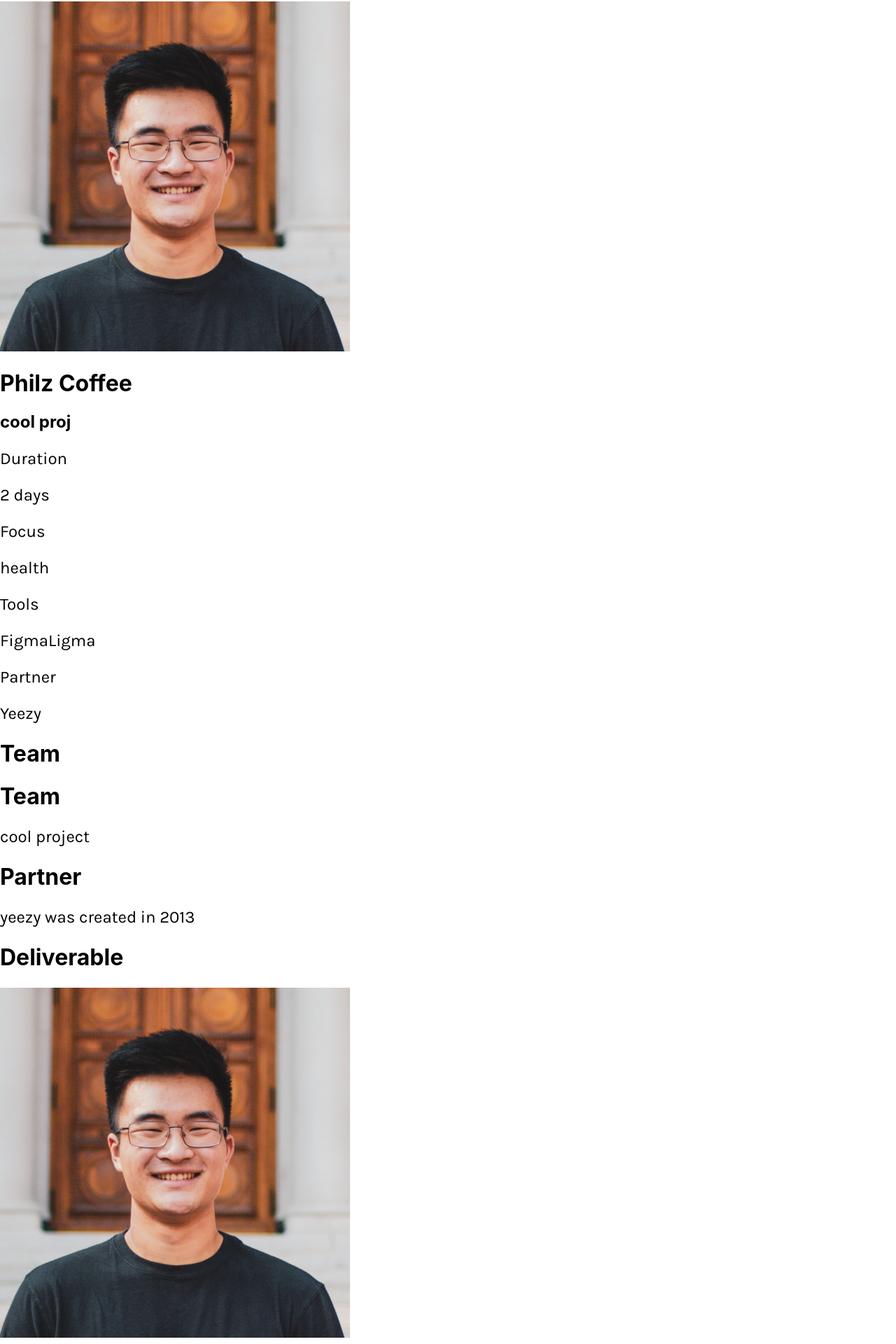
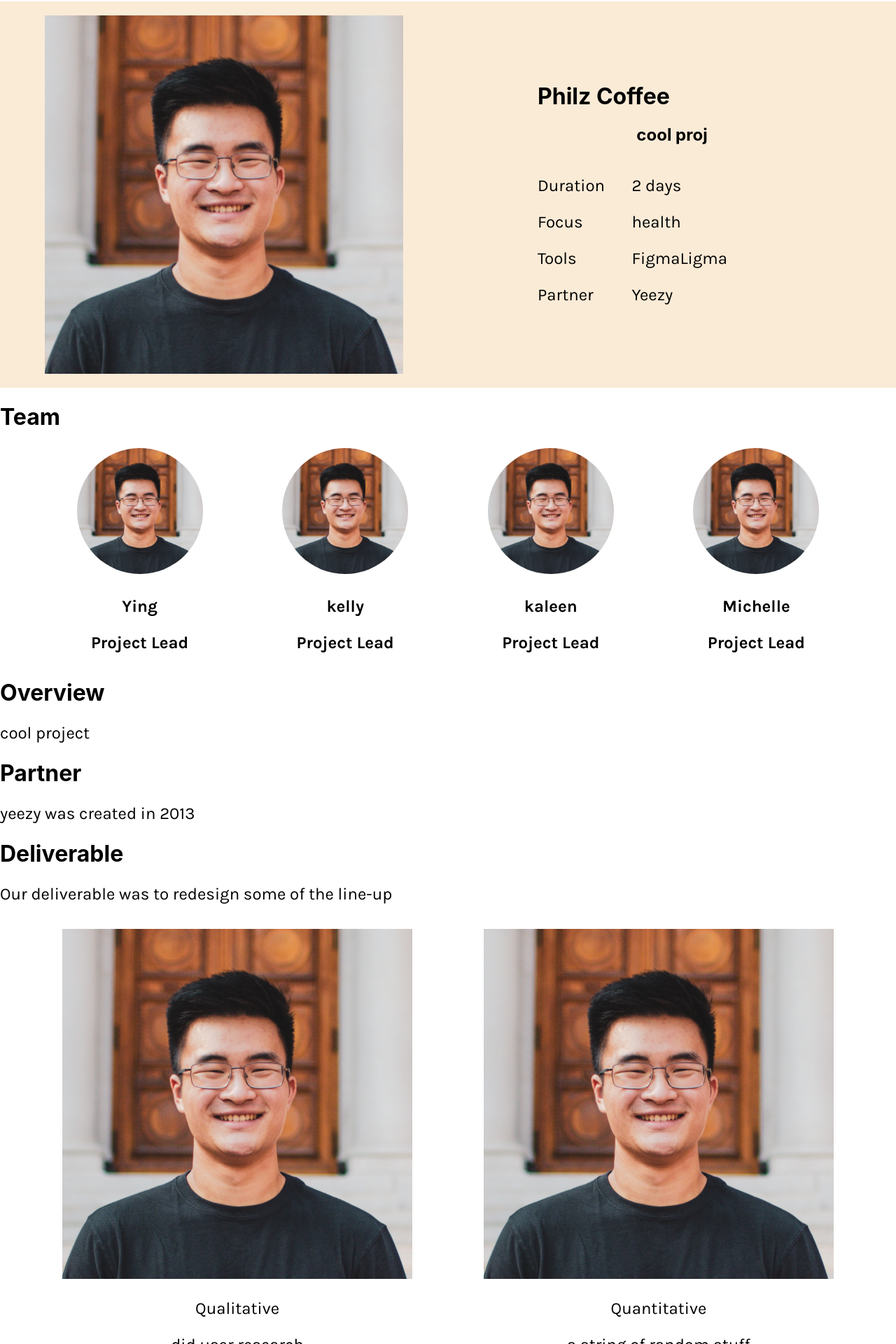
Before and after one commit to pmr99/icbreact, a React (Create React App) app: page /projects/philz in a window 1280 px wide. Shown: the part 89-2009 px from the top of the page at 70% size. Built offline with nearby package versions, Linux system fonts and the light colour scheme.

Commit message:
done with indiv-proj

```diff
--- /dev/null
+++ b/src/components/projectComponents/projtemplate.css
@@ -0,0 +1,132 @@
+
+.proj-header-container {
+    display: flex;
+    flex-wrap: wrap;
+    background-color: antiquewhite;
+    padding-top: 20px;
+    padding-bottom: 20px;
+}
+
+.proj-header-left {
+    width: 50%;
+    padding-left:5%;
+    padding-right: 5%;
+
+}
+
+.proj-header-right {
+    min-width: 300px;
+    margin-left: 5%;
+    width: 30%;
+}
+
+.basic-text {
+    color: black;
+}
+
+.title-text-1 {
+    margin-top: 20px;
+
+}
+
+
+.proj-research-overall-container {
+    display: flex;
+    flex-wrap: wrap;
+    justify-content: space-evenly;
+}
+
+.proj-research-container {
+    margin: 1%;
+
+}
+
+.proj-deliverable-container {
+    display: flex;
+    flex-wrap: wrap;
+    margin: 2%;
+
+}
+
+.proj-deliverable-container-rev {
+    display: flex;
+    flex-wrap: wrap;
+    margin: 2%;
+    flex-direction: row-reverse;
+}
+
+.proj-header-left {
+    width: 40%;
+
+
+}
+
+
+.proj-header-right {
+    margin: auto;
+
+}
+
+
+@media only screen and (max-width: 850px) {
+    .proj-header-left {
+        width: 60%;
+        margin-left: auto;
+        margin-right: auto;
+
+    }
+    .proj-header-right {
+        margin-left: auto;
+        margin-right: auto;
+    }
+    .proj-header-sub-right-container{
+        margin-left: auto;
+        margin-right: auto;
+    }
+    .proj-header-sub-left-container {
+        margin-left: auto;
+        margin-right: auto;
+    }
+    .basic-text {
+        text-align: center;
+    }
+    .title-text-1 {
+        text-align: center;
+    }
+
+    .content-text {
+        text-align: center;
+    }
+
+}
+
+
+
+.proj-header-sub-container {
+    display: flex;
+}
+
+
+.proj-header-sub-right-container {
+    padding-left: 10%;
+
+}
+
+.indiv-member-container {
+    display: flex;
+    justify-content:space-evenly;
+    flex-wrap: wrap;
+
+}
+
+.indiv-member{
+    border-radius: 50%;
+    width: 180px;
+    padding: 4px;
+}
+
+.teamname {
+    font-weight: bold;
+    font-style: normal;
+    text-align: center;
+}
--- a/src/components/projectComponents/projtemplate.js
+++ b/src/components/projectComponents/projtemplate.js
@@ -1,4 +1,4 @@
-
+import "./projtemplate.css"
 
 const Projtemplate = (props) => {
     return (
@@ -6,22 +6,44 @@
             <div className = "proj-header-container">
                 <img className = "proj-header-left" src = {props.img}/>
                 <div className = "proj-header-right">
-                    <h1 > {props.name}</h1>
-                    <h2> {props.subtitle}</h2>
-                    <p> Duration</p>
-                    <p> {props.duration}</p>
-                    <p> Focus</p>
-                    <p> {props.focus}</p>
-                    <p> Tools</p>
-                    <p> {props.tools}</p>
-                    <p> Partner </p>
-                    <p> {props.partner}</p>
+                    <h1 className = "title-text-1"> {props.name}</h1>
+                    <h2 style = {{textAlign : "center"}}> {props.subtitle}</h2>
+                    <div className = "proj-header-sub-container">
+                        <div className = "proj-header-sub-left-container">
+                            <p classname = "basic-text"> Duration</p>
+                            <p classname = "basic-text">  Focus</p>
+                            <p classname = "basic-text"> Tools</p>
+                            <p classname = "basic-text"> Partner </p>
+                        </div>
+                        <div className = "proj-header-sub-right-container">
+                            <p classname = "basic-text"> {props.duration}</p>
+                            <p classname = "basic-text"> {props.focus}</p>
+                            <p classname = "basic-text"> {props.tools}</p>
+                            <p classname = "basic-text"> {props.partner}</p>
+                        </div>
+                    </div>
+
                 </div>
             </div>
             <h1> Team</h1>
+            <div className = "indiv-member-container">
+            {props.team.map( (team)=> {
+                return (
+                    <div>
+                        <img className = "indiv-member" src = {team.pic}/>
+                        <p className = "teamname">{team.name} </p>
+                        <p className = "teamname">{team.role} </p>
+                        </div>
+                )
+
+                }
+            )
+            }
+            </div>
+
             <div className = "proj-team-container">
             </div>
-            <h1> Team</h1>
+            <h1> Overview</h1>
             <p> {props.background}</p>
 
             <h1> Partner </h1>
@@ -33,14 +55,15 @@
             <div className = "proj-research-overall-container">
                 <div className = "proj-research-container">
                     <img src = {props.research1img}/>
-                    <p> {props.research1text}</p>
+                    <p style = {{textAlign: "center"}}> Qualitative </p>
+                    <p style = {{textAlign: "center"}}> {props.research1text}</p>
                 </div>
 
                 <div className = "proj-research-container">
                     <img src = {props.research2img}/>
-                    <p> {props.research2text}</p>
+                    <p style = {{textAlign: "center"}}> Quantitative </p>
+                    <p style = {{textAlign: "center"}}> {props.research2text}</p>
                 </div>
-
 
             </div>
 
@@ -48,24 +71,24 @@
             <div className = "proj-deliverable-container">
                 <img className = "proj-header-left" src = {props.deliverablepic1}/>
                 <div className = "proj-header-right">
-                    <p> {props.deliverablesubtitle1} </p>
-                    <p> {props.deliverablecontent1} </p>
+                    <p className = "content-text"> {props.deliverablesubtitle1} </p>
+                    <p className = "content-text"> {props.deliverablecontent1} </p>
                 </div>
             </div>
 
-            <div className = "proj-deliverable-container">
-                <img className = "proj-header-left" src = {props.deliverablepic2}/>
+            <div className = "proj-deliverable-container-rev">
+            <img className = "proj-header-left" src = {props.deliverablepic2}/>
                 <div className = "proj-header-right">
-                    <p> {props.deliverablesubtitle2} </p>
-                    <p> {props.deliverablecontent2} </p>
+                    <p className = "content-text"> {props.deliverablesubtitle2} </p>
+                    <p className = "content-text"> {props.deliverablecontent2} </p>
                 </div>
             </div>
 
             <div className = "proj-deliverable-container">
                 <img className = "proj-header-left" src = {props.deliverablepic3}/>
                 <div className = "proj-header-right">
-                    <p> {props.deliverablesubtitle3} </p>
-                    <p> {props.deliverablecontent3} </p>
+                    <p className = "content-text"> {props.deliverablesubtitle3} </p>
+                    <p className = "content-text"> {props.deliverablecontent3} </p>
                 </div>
             </div>
         </div>
--- a/src/pages/ourStory.js
+++ b/src/pages/ourStory.js
@@ -31,7 +31,6 @@
 		<PillarIcon image={icbIcon_Environment} label="Environment" ></PillarIcon><PillarIcon/>
 
 
-
 		</div>
 
 
--- a/src/pages/projects/philz.js
+++ b/src/pages/projects/philz.js
@@ -9,8 +9,6 @@
 
 
         <div>
-            {console.log(content)}
-
             <Projtemplate name = {content.name}
             subtitle = {content.subtitle}
             duration = {content.duration}
@@ -21,7 +19,7 @@
             team = {content.team}
             background = {content.background}
             partnertext = {content.partnertext}
-            deliverable = {content.deliberable}
+            deliverable = {content.deliverable}
             research1img = {content.research1img}
             research1text={content.research1text}
             research2img = {content.research2img}
```
